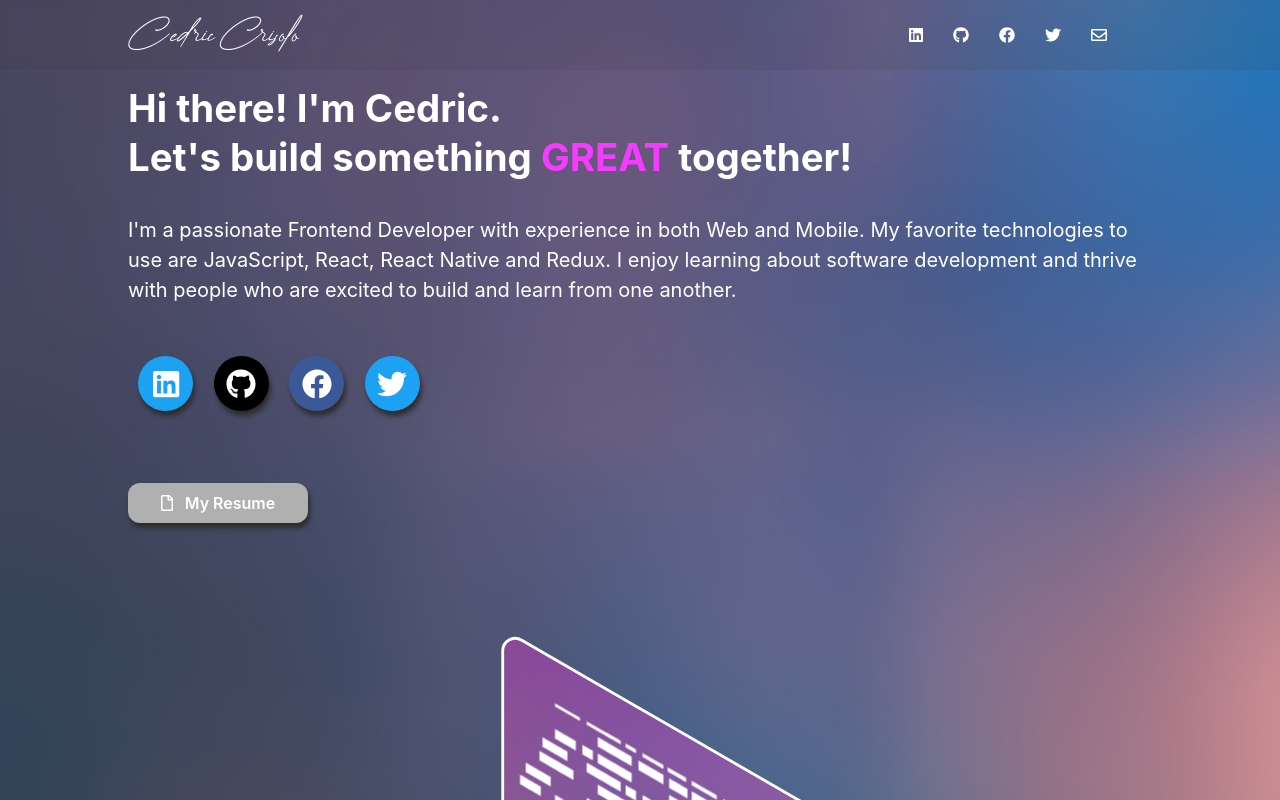
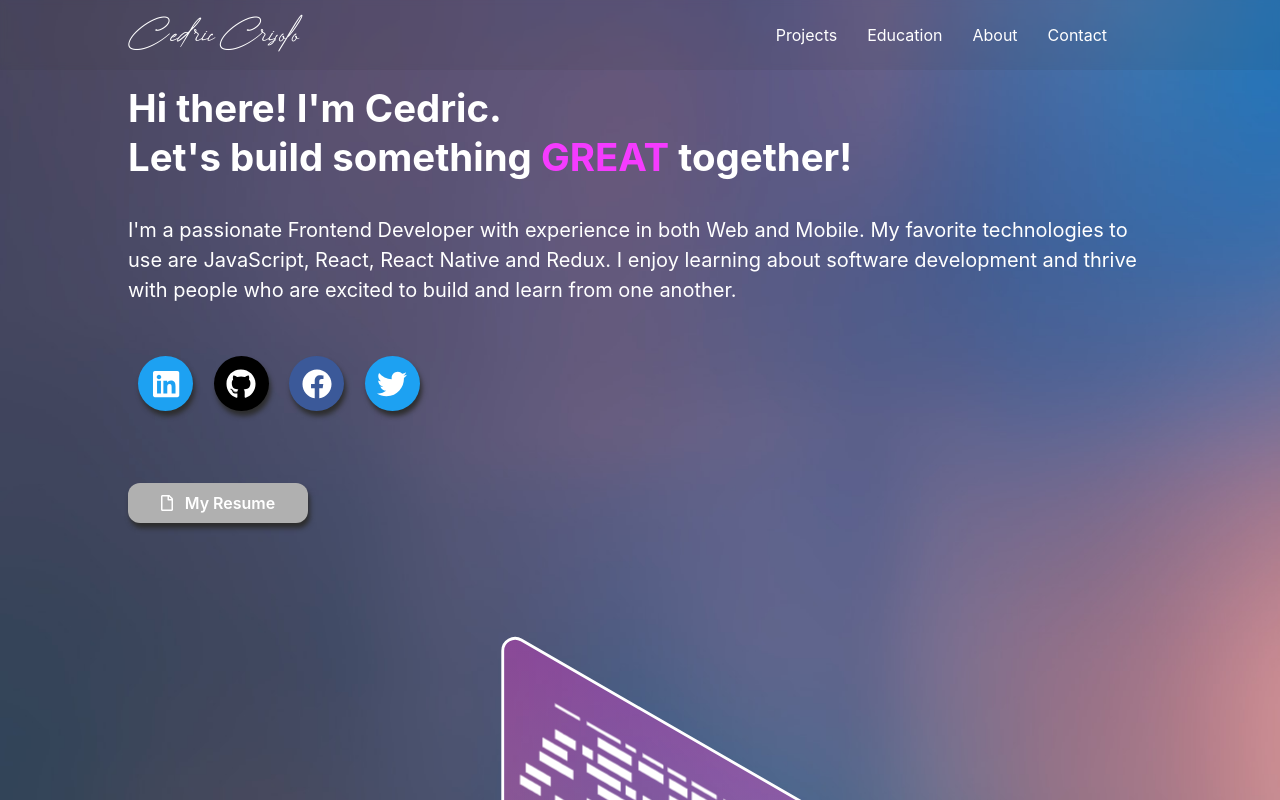
Before and after one commit to ccrisolo/ceds-portfolio, a React (Create React App) app: page / in a window 1280 px wide. Shown: the top 800 px of the page. Built offline with nearby package versions, Linux system fonts and the light colour scheme.

Commit message:
removes slide in animation on developer illustration-1

```diff
--- a/src/App.css
+++ b/src/App.css
@@ -17,7 +17,7 @@
 .projects-section {
     padding: 30px;
     opacity: 0;
-    background-color:rgba(255, 255, 255, 0.35);
+    background-color: rgba(255, 255, 255, 0.35);
     min-height: 100vh;
     visibility: hidden;
     transform: translateY(20vh);
@@ -50,6 +50,14 @@ p {
     color: white;
 }
 
+#education {
+    scroll-padding-top: 25px;
+}
+
+#projects{
+    scroll-margin-top: 115px;
+}
+
 /* Media Queries below */
 @media (min-width: 900px) {
     .App {
@@ -75,6 +83,10 @@ p {
         grid-template-columns: repeat(2, 1fr);
         grid-column: 1/-1;
     }
+
+    #projects{
+        scroll-margin-top: 125px;
+    }
 }
 
 @media (max-width: 1400px) {
--- a/src/App.js
+++ b/src/App.js
@@ -2,7 +2,6 @@ import "./App.css";
 import React, { useState, useRef, useEffect } from "react";
 import LottieAnimation from "./components/Lottie/LottieAnimation";
 import Desk from "./animations/Desk.json";
-import devGearsPurple from "./animations/devGearsPurple.json";
 import NavBar from "./components/NavBar/NavBar";
 import IntroPage from "./Pages/Intro/IntroPage";
 import ProjectsPage from "./Pages/Projects/ProjectsPage";
@@ -34,10 +33,11 @@ function App() {
                         isVisible ? `is-visible` : ""
                     }`}
                     ref={domRefNode}
+                    id='projects'
                 >
                     <ProjectsPage />
                 </div>
-                <div className='education-section'>
+                <div className='education-section' id='education' >
                     <h2>This will be the education section</h2>
                     <div className='illustration-3'>
                         <LottieAnimation
--- a/src/Pages/Intro/IntroPage.css
+++ b/src/Pages/Intro/IntroPage.css
@@ -67,13 +67,13 @@
     font-weight: 600;
 }
 
-.illustration-1 {
+/* .illustration-1 {
     animation: fadeIn 3s, slideIn 3s;
     -webkit-animation: fadeIn 3s, slideIn 3s;
     -moz-animation: fadeIn 3s, slideIn 3s;
     -o-animation: fadeIn 3s, slideIn 3s;
     -ms-animation: fadeIn 3s, slideIn 3s;
-}
+} */
 
 /* takes care of different browsers */
 @keyframes fadeIn {
--- a/src/Pages/Projects/ProjectsPage.css
+++ b/src/Pages/Projects/ProjectsPage.css
@@ -20,6 +20,8 @@
     color: white;
     font-size: x-large;
 }
+
+
 
 .project-body{
   justify-content: center;
--- a/src/components/NavBar/NavBar.jsx
+++ b/src/components/NavBar/NavBar.jsx
@@ -31,6 +31,38 @@ const NavBar = () => {
                 <Menu>
                     <Item>
                         <Link
+
+                            href='#projects'
+                        >
+                            Projects
+                        </Link>
+                    </Item>
+                    <Item>
+                        <Link
+
+                            href='#education'
+                        >
+                            Education
+                        </Link>
+                    </Item>
+                    <Item>
+                        <Link
+
+                            href='#about'
+                        >
+                            About
+                        </Link>
+                    </Item>
+                    <Item>
+                        <Link
+
+                            href='#contact'
+                        >
+                            Contact
+                        </Link>
+                    </Item>
+                    {/* <Item>
+                        <Link
                             target='#'
                             href='https://www.linkedin.com/in/cedric-crisolo/'
                         >
@@ -62,7 +94,7 @@ const NavBar = () => {
                         <Link target='#' href='mailto: ccrisolo3@gmail.com'>
                             <FontAwesomeIcon icon={faEnvelope} size='1x' />
                         </Link>
-                    </Item>
+                    </Item> */}
                 </Menu>
                 <NavIcon onClick={() => setToggleNav(!toggleNav)}>
                     <Line open={toggleNav} />
@@ -72,6 +104,14 @@ const NavBar = () => {
             </NavigationContainer>
             <Overlay open={toggleNav} onClick={() => setToggleNav(!toggleNav)}>
                 <OverlayMenu open={toggleNav}>
+                    <Item>
+                        <Link
+
+                            href='#projects'
+                        >
+                            Projects
+                        </Link>
+                    </Item>
                     <Item>
                         <Link
                             target='#'
```
Also changed, not shown: src/Pages/Intro/IntroPage.jsx (line endings or trailing spaces).
